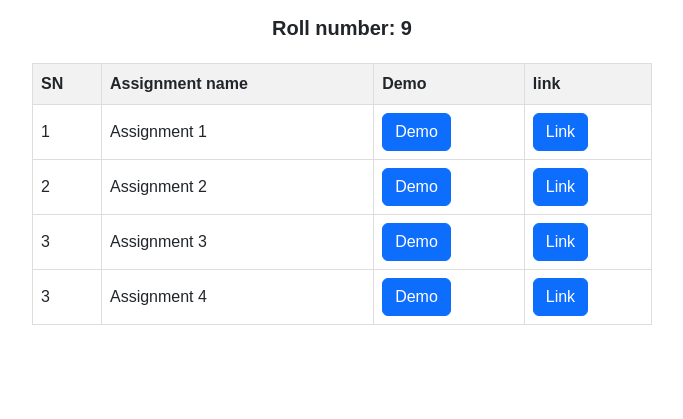
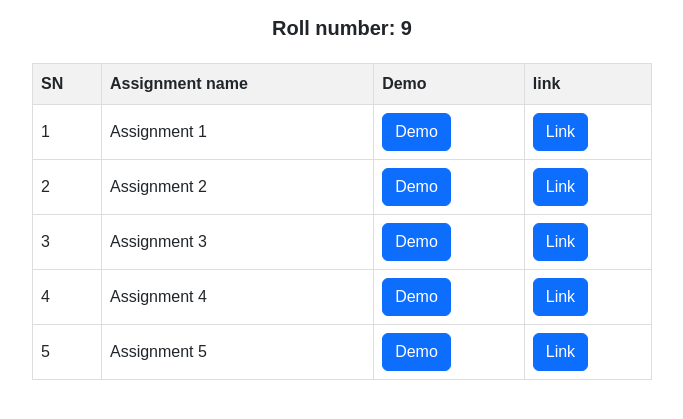
Before and after one commit to EC30/anjalichapagain, a plain HTML site: page index.html in a window 1280 px wide. Shown: the part 99-518 px from the top of the page, without its empty margins (298-981 px from the left). Drawn offline with nearby package versions, Linux system fonts and the light colour scheme.

Commit message:
Assignment 5 added on table

```diff
--- a/index.html
+++ b/index.html
@@ -54,8 +54,8 @@
                 <a href="https://github.com/EC30/anjalichapagain/tree/main/landing%20page" target="_blank" ><button type="button" class="btn btn-primary">Link</button></a>
             </td>
         </tr>
-				<tr>
-            <td>3</td>
+		<tr>
+            <td>4</td>
             <td>Assignment 4</td>
             <td>
                 <a href="Assignment 4/index.html"><button type="button" class="btn btn-primary">Demo</button></a>
@@ -64,6 +64,16 @@
                 <a href="https://github.com/EC30/anjalichapagain/tree/main/Assignment%204" target="_blank" ><button type="button" class="btn btn-primary">Link</button></a>
             </td>
         </tr>
+        <tr>
+            <td>5</td>
+            <td>Assignment 5</td>
+            <td>
+                <a href="Assignment 5-ToDoTask/index.html"><button type="button" class="btn btn-primary">Demo</button></a>
+            </td>
+            <td>
+                <a href="https://github.com/EC30/anjalichapagain/tree/main/Assignment%205-ToDoTask4" target="_blank" ><button type="button" class="btn btn-primary">Link</button></a>
+            </td>
+        </tr>
 
     </tbody>
 </table>
```
